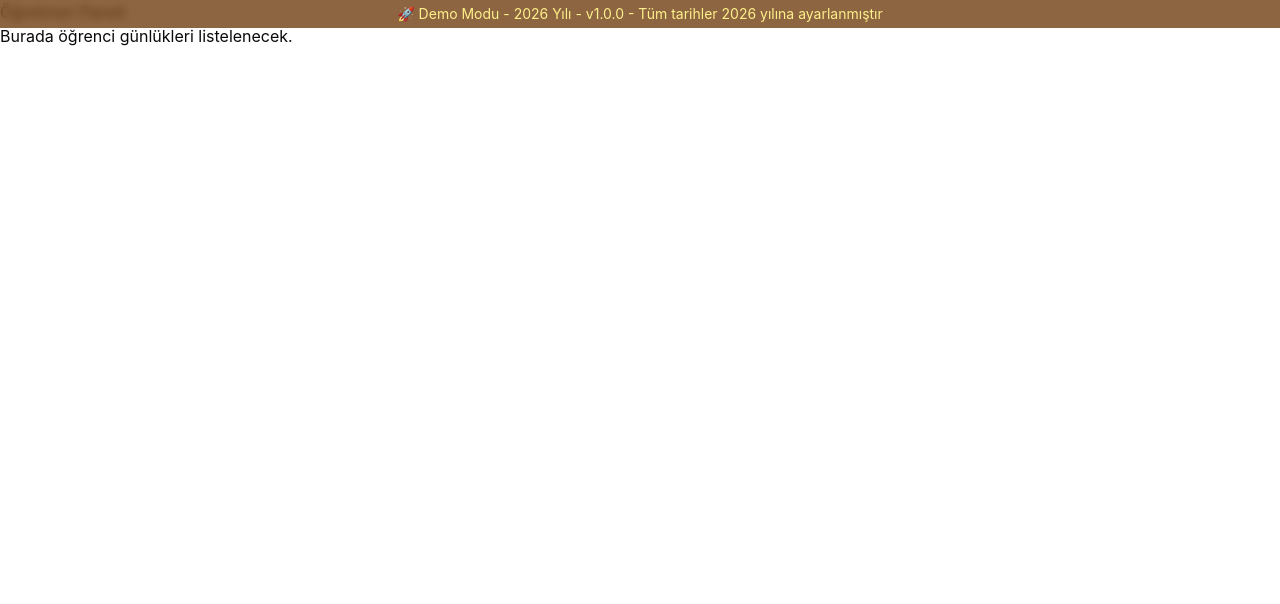
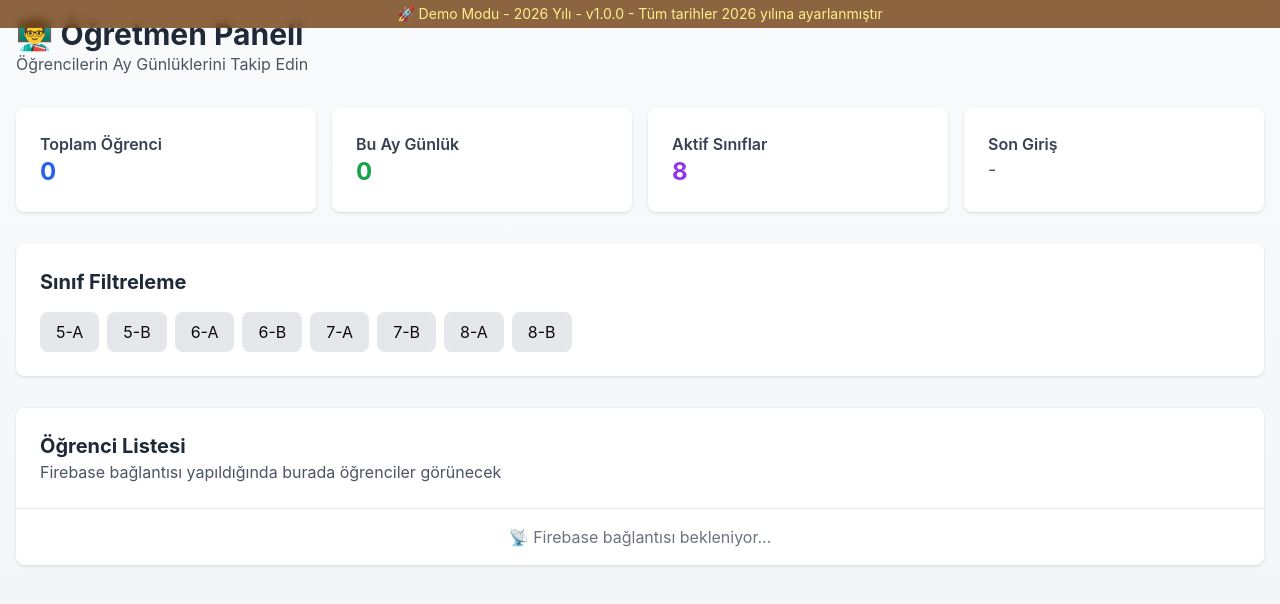
Before and after one commit to yrdgl/subasiooaygunlugum, a React (Create React App) app in the folder frontend/: page /OgretmenDashboard in a window 1280 px wide. Shown: the top 604 px of the page. Built offline with nearby package versions, Linux system fonts and the light colour scheme.

Commit message:
Update OgretmenDashboard.jsx

```diff
--- a/frontend/src/pages/OgretmenDashboard.jsx
+++ b/frontend/src/pages/OgretmenDashboard.jsx
@@ -2,9 +2,57 @@ import React from 'react';
 
 function OgretmenDashboard() {
   return (
-    <div>
-      <h1>Öğretmen Paneli</h1>
-      <p>Burada öğrenci günlükleri listelenecek.</p>
+    <div className="min-h-screen bg-gradient-to-b from-gray-50 to-gray-100 p-4">
+      <div className="max-w-7xl mx-auto">
+        {/* BAŞLIK */}
+        <header className="mb-8">
+          <h1 className="text-3xl font-bold text-gray-800">👨‍🏫 Öğretmen Paneli</h1>
+          <p className="text-gray-600">Öğrencilerin Ay Günlüklerini Takip Edin</p>
+        </header>
+
+        {/* İSTATİSTİK KARTLARI */}
+        <div className="grid grid-cols-1 md:grid-cols-4 gap-4 mb-8">
+          <div className="bg-white p-6 rounded-lg shadow">
+            <h3 className="font-semibold text-gray-700">Toplam Öğrenci</h3>
+            <p className="text-2xl font-bold text-blue-600">0</p>
+          </div>
+          <div className="bg-white p-6 rounded-lg shadow">
+            <h3 className="font-semibold text-gray-700">Bu Ay Günlük</h3>
+            <p className="text-2xl font-bold text-green-600">0</p>
+          </div>
+          <div className="bg-white p-6 rounded-lg shadow">
+            <h3 className="font-semibold text-gray-700">Aktif Sınıflar</h3>
+            <p className="text-2xl font-bold text-purple-600">8</p>
+          </div>
+          <div className="bg-white p-6 rounded-lg shadow">
+            <h3 className="font-semibold text-gray-700">Son Giriş</h3>
+            <p className="text-lg text-gray-600">-</p>
+          </div>
+        </div>
+
+        {/* SINIF FİLTRELEME */}
+        <div className="bg-white p-6 rounded-lg shadow mb-8">
+          <h2 className="text-xl font-bold mb-4 text-gray-800">Sınıf Filtreleme</h2>
+          <div className="flex flex-wrap gap-2">
+            {['5-A', '5-B', '6-A', '6-B', '7-A', '7-B', '8-A', '8-B'].map(sinif => (
+              <button key={sinif} className="px-4 py-2 bg-gray-200 hover:bg-blue-100 rounded-lg">
+                {sinif}
+              </button>
+            ))}
+          </div>
+        </div>
+
+        {/* ÖĞRENCİ LİSTESİ */}
+        <div className="bg-white rounded-lg shadow overflow-hidden">
+          <div className="p-6 border-b">
+            <h2 className="text-xl font-bold text-gray-800">Öğrenci Listesi</h2>
+            <p className="text-gray-600">Firebase bağlantısı yapıldığında burada öğrenciler görünecek</p>
+          </div>
+          <div className="p-4 text-center text-gray-500">
+            <p>📡 Firebase bağlantısı bekleniyor...</p>
+          </div>
+        </div>
+      </div>
     </div>
   );
 }
```
